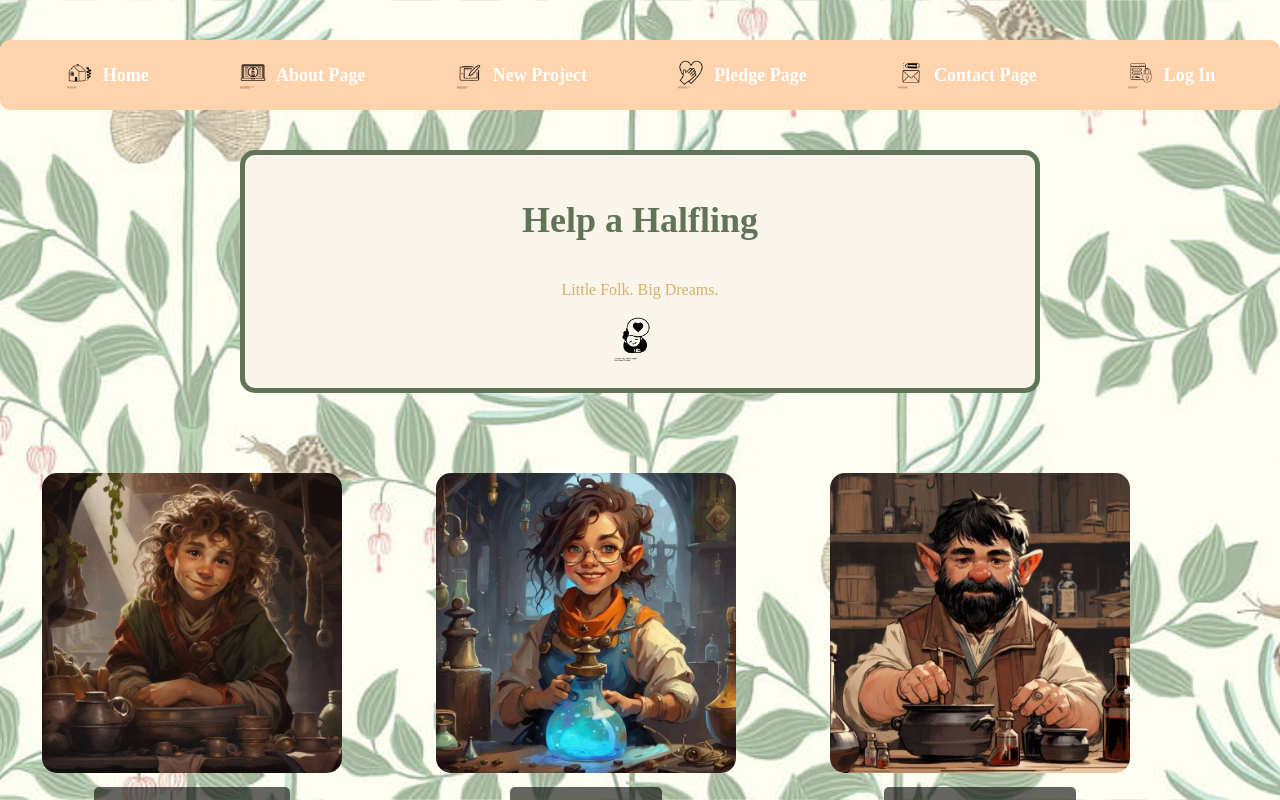
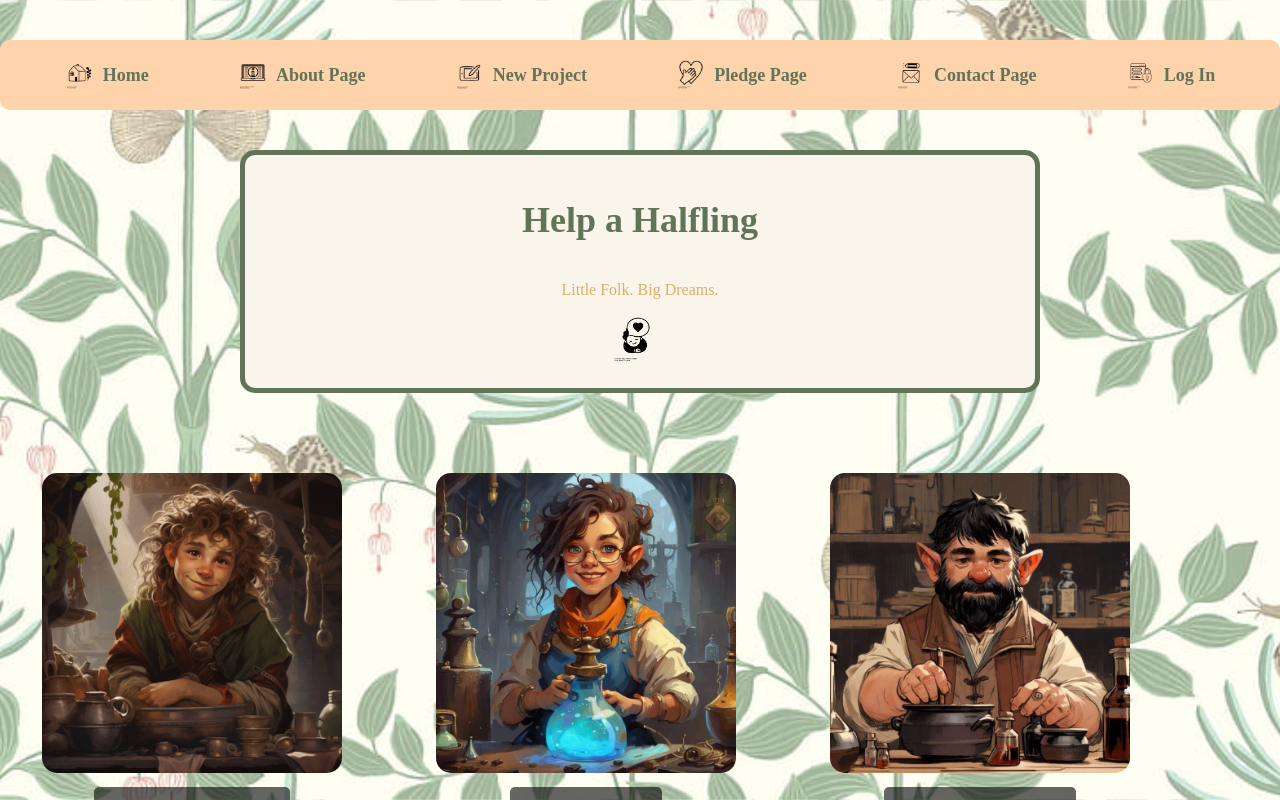
Before and after one commit to Beanolini/crowdfunding_front_end, a React (Vite) app: page / in a window 1280 px wide. Shown: the top 800 px of the page. Built offline with nearby package versions, Linux system fonts and the light colour scheme.

Commit message:
made colour changes to Home Page

```diff
--- a/src/components/NavBar.css
+++ b/src/components/NavBar.css
@@ -19,7 +19,7 @@ nav {
 
 /* -------------------- Link Styling -------------------- */
 nav a {
-  color: white; /* White text for contrast */
+  color: #617457; /* White text for contrast */
   text-decoration: none; /* Remove underlines */
   font-size: 18px;
   font-weight: bold;
--- a/src/pages/HomePage.css
+++ b/src/pages/HomePage.css
@@ -26,7 +26,7 @@ h1 {
   font-family: "inknut antiqua", serif;
   font-size: 36px;
   font-weight: bold;
-  color: #617457;
+  color: #617457; /* White text for contrast */
   text-align: center;
   margin-bottom: 20px;
 }
@@ -34,11 +34,10 @@ h1 {
 p {
   font-family: "inknut antiqua", serif;
   font-size: 16px;
-  color: #dbb06b;
+  color: #fad3ab;
   text-align: center;
   margin-bottom: 10px; /* Reduce space below <p> */
 }
-
 
 .header-box {
   border: 5px solid #617457;
@@ -46,7 +45,7 @@ p {
   padding: 20px;
   margin: 20px auto;
   max-width: 800px;
-  background-color: #f9f5eb;
+  background-color: cream;
   position: relative;
   text-align: center;
 }
```
